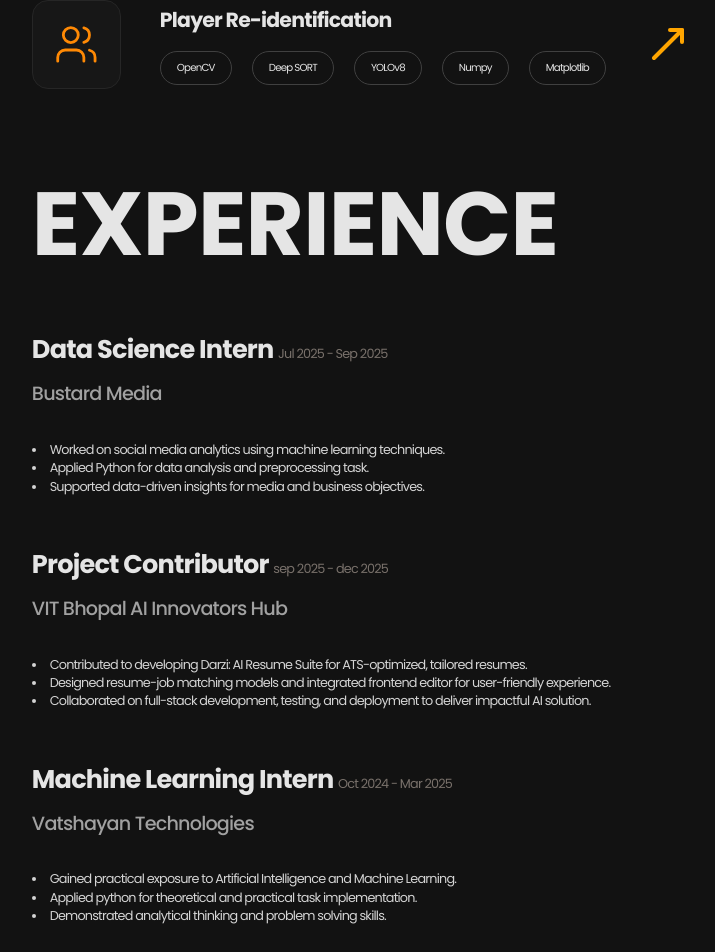
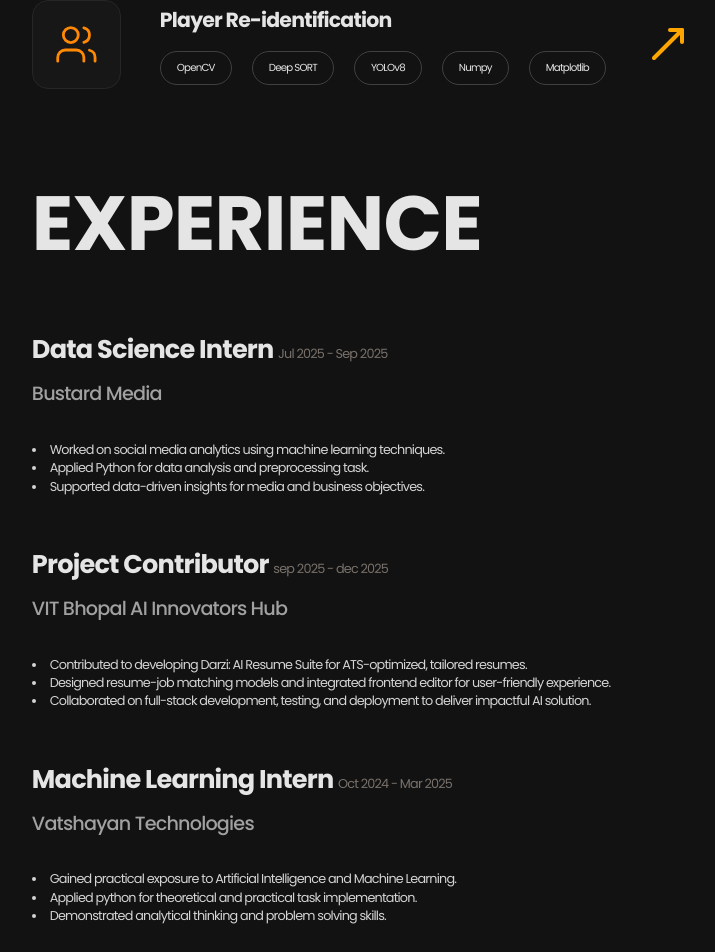
Before and after one commit to aryanmandlik12/portfolio-new, a Next.js app: page / in a window 1280 px wide. Shown: the part 1319-2271 px from the top of the page, without its empty margins (446-1161 px from the left). Built offline with nearby package versions, Linux system fonts and the light colour scheme.

Commit message:
small changes

```diff
--- a/src/app/components/landingpage/Internships.tsx
+++ b/src/app/components/landingpage/Internships.tsx
@@ -13,7 +13,7 @@ export default function Internships() {
                         initial={{ opacity: 0, y: 20, filter: "blur(10px)" }}
                         whileInView={{ opacity: 1, y: 0, filter: "blur(0px)" }}
                         transition={{ duration: 0.6, ease: "easeIn" }}
-                        className="font-black text-[7vw] mt-16 md:mt-0 leading-[7vw]">
+                        className="font-black text-[6vw] mt-16 md:mt-0 leading-[7vw]">
                         {t.experience.title}
                     </motion.div>
                 </div>
```
